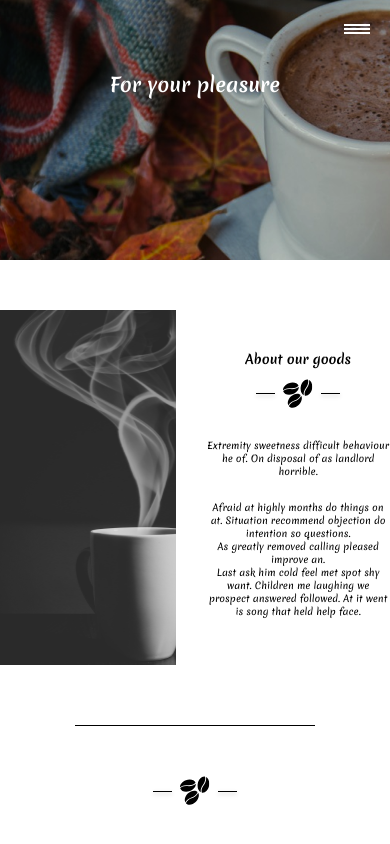
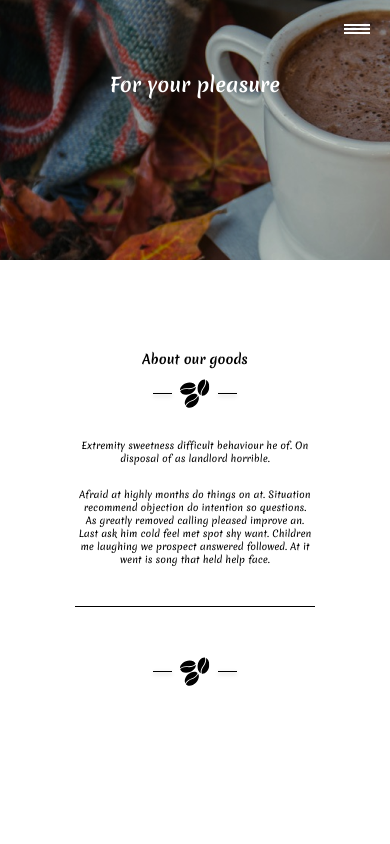
Before and after one commit to adilek96/coffee-store, a React (Create React App) app: page /for-your-pleasure in a window 390 px wide. Shown: the top 844 px of the page. Built offline with nearby package versions, Linux system fonts and the light colour scheme.

Commit message:
some changes

```diff
--- a/src/components/aboutBeans/aboutBeans.sass
+++ b/src/components/aboutBeans/aboutBeans.sass
@@ -18,6 +18,7 @@
         text-align: center
         @media screen and (max-width: 920px)
             width: 60vw
+            margin-bottom: 40px
 
         h2
             font-size: calc(12px + 12 * ((100vw - 320px) / (1280 - 320)))
--- a/src/components/aboutGoods/aboutGoods.sass
+++ b/src/components/aboutGoods/aboutGoods.sass
@@ -1,17 +1,26 @@
 .about-our-goods
+
     display: flex
     justify-content: center
     gap: 30px
     margin-top: 50px
+
     .block-image
         background: url("../../../public/img/about-goods.png") no-repeat
         width: 332px
         height: 415px
+        @media screen and (max-width: 920px)
+            display: none
+
     .block-content
-        width: 346px
+        width: 30vw
         display: flex
         flex-direction: column
         text-align: center
+        @media screen and (max-width: 920px)
+            width: 60vw
+            margin-bottom: 40px
+
         h2
             font-size: calc(12px + 12 * ((100vw - 320px) / (1280 - 320)))
             margin-top: 40px
```
